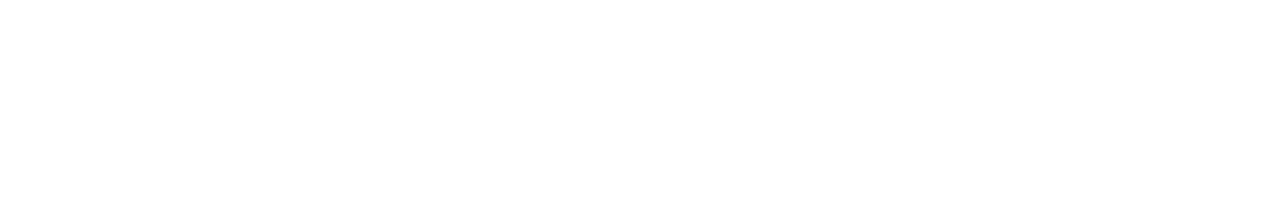
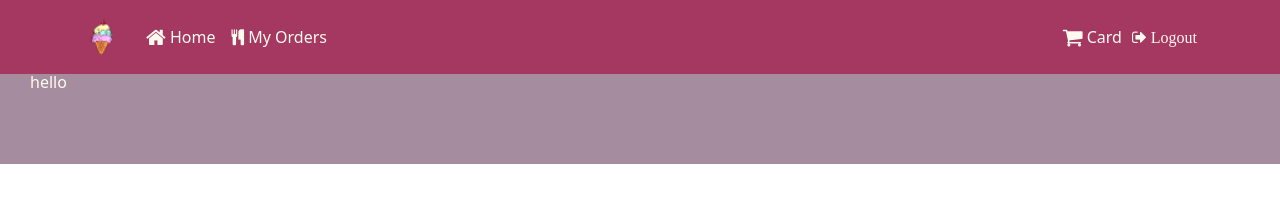
Before and after one commit to yektt/YumNum, a website: page index.html in a window 1280 px wide. Drawn offline with nearby package versions, Linux system fonts and the light colour scheme.

Commit message:
Header has been created in index.html

```diff
--- a/index.html
+++ b/index.html
@@ -2,20 +2,54 @@
 <html lang="en">
 
     <head>
+        <!-- Required meta tags always come first -->
+        <meta charset="utf-8">
+        <meta name="viewport" content="width=device-width, initial-scale=1, shrink-to-fit=no">
+        <meta http-equiv="x-ua-compatible" content="ie=edge">
+
+        <!-- Bootstrap CSS -->
+        <link rel="stylesheet" href="node_modules/bootstrap/dist/css/bootstrap.min.css">
+        <link rel="stylesheet" href="node_modules/font-awesome/css/font-awesome.min.css">
+        <link rel="stylesheet" href="node_modules/bootstrap-social/bootstrap-social.css">
+        <link rel="stylesheet" href="css/styles.css">
+
         <title>YumNum</title>
         <link rel=icon href=img/favicon.ico>
     </head>
 
     <body>
+        <nav class="navbar navbar-dark navbar-expand-sm fixed-top">
+            <div class="container">
+                <button class="navbar-toggler" type="button" data-toggle="collapse" data-target="#Navbar">
+                    <span class="navbar-toggler-icon"></span>
+                </button>
+                <a class="navbar-brand" href="index.html"><img src="img/favicon.ico" height="40" width="40"></a>
+                <div class="collapse navbar-collapse justify-content-between">
+                    <ul class="navbar-nav mr-auto">
+                        <li class="nav-item active"><a class="nav-link" href="index.html"><span class="fa fa-home fa-lg"></span> Home</a></li>
+                        <li class="nav-item"><a class="nav-link" href="myorders.html"><span class="fa fa-cutlery"></span> My Orders</a></li>
+                    </ul>
+                    <ul class="navbar-nav mr-auto align-items-center">
+                        <li class="nav-item navbar-text"><a class="nav-link btn" href="#"><span class="fa fa-shopping-cart fa-lg"></span> Card</a></li>
+                        <li class="nav-item navbar-text"><a class="btn p-0"><span class="fa fa-sign-out"> Logout</span></a></li>
+                    </ul>
 
-      <header>
+                </div>
+            </div>
+        </nav>
 
+        <header class="jumbotron">
+            hello
         </header>
 
         <footer>
 
         </footer>
 
+        <!-- JS files  -->
+        <script src="node_modules/jquery/dist/jquery.slim.min.js"></script>
+        <script src="node_modules/popper.js/dist/umd/popper.min.js"></script>
+        <script src="node_modules/bootstrap/dist/js/bootstrap.min.js"></script>
     </body>
 
 </html>
```
Lines whose indentation alone changed are shown as unchanged.
